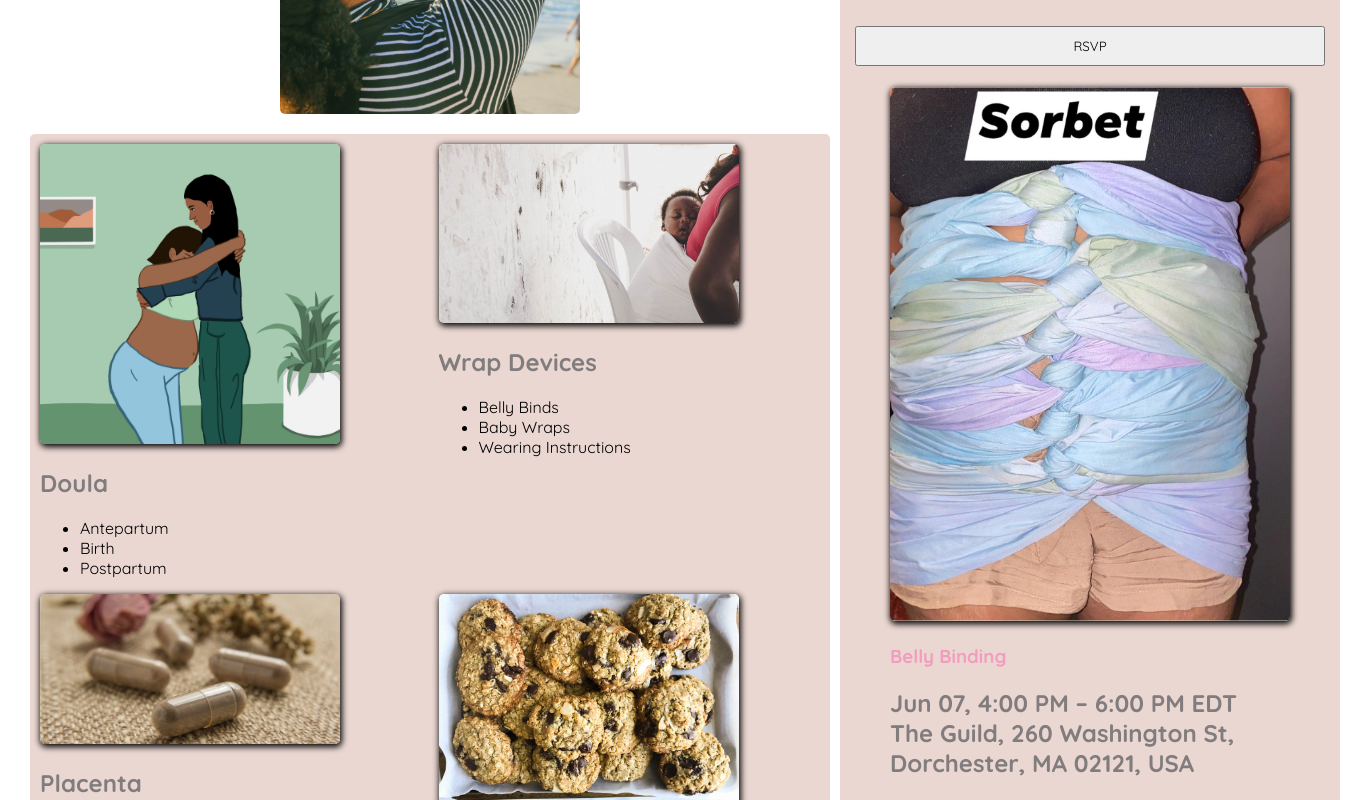
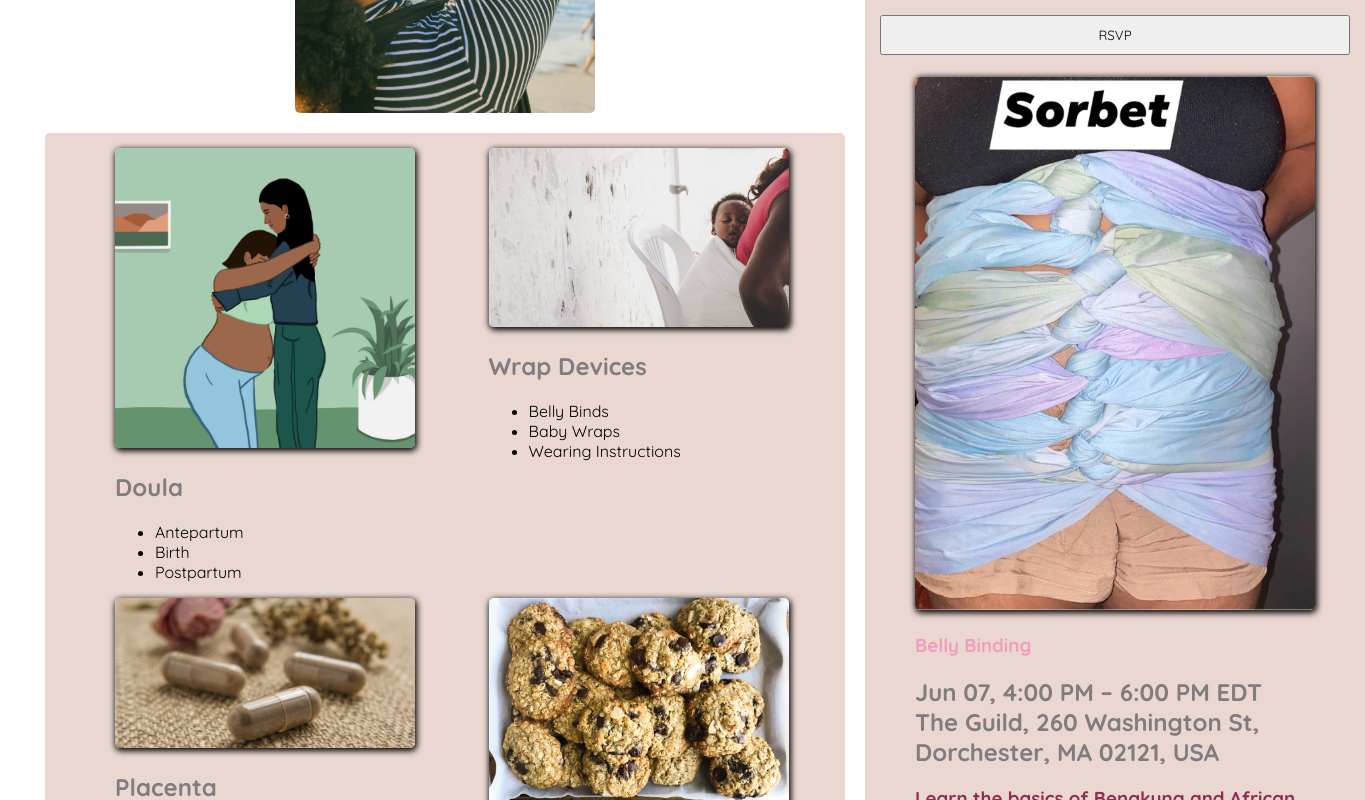
Before and after one commit to shanicunn/the-melo-mama, a React (Create React App) app in the folder frontend/melo-mamas/: page / in a window 1280 px wide. Shown: the part 1260-2060 px from the top of the page, 1365 px wide, since content can reach past the window. Built offline with nearby package versions, Linux system fonts and the light colour scheme.

Commit message:
welcome-services padding adjusted

```diff
--- a/frontend/melo-mamas/src/App.css
+++ b/frontend/melo-mamas/src/App.css
@@ -69,14 +69,16 @@ img {
 /* HOME */
 .home {
   /* background-color: #edffab; */
-  padding: 20px;
+  /* padding: 20px; */
+  margin: 25px;
   display: grid;
   grid-template: "welcome events";
   grid-template-columns: 2fr 1fr;
 }
 .welcome {
   grid-area: welcome;
-  padding: 10px;
+  /* padding: 10px; */
+  margin: 20px;
 }
 .welcome-child {
   margin-bottom: 20px;
@@ -121,7 +123,9 @@ img {
                         "placenta lactation";
   background-color: #EAD7D1;
   border-radius: 5px;
-  padding: 10px;
+  padding-top: 15px;
+  padding-bottom: 15px;
+  padding-left: 70px;
 }
 .welcome-services img {
   width: 300px;
```
